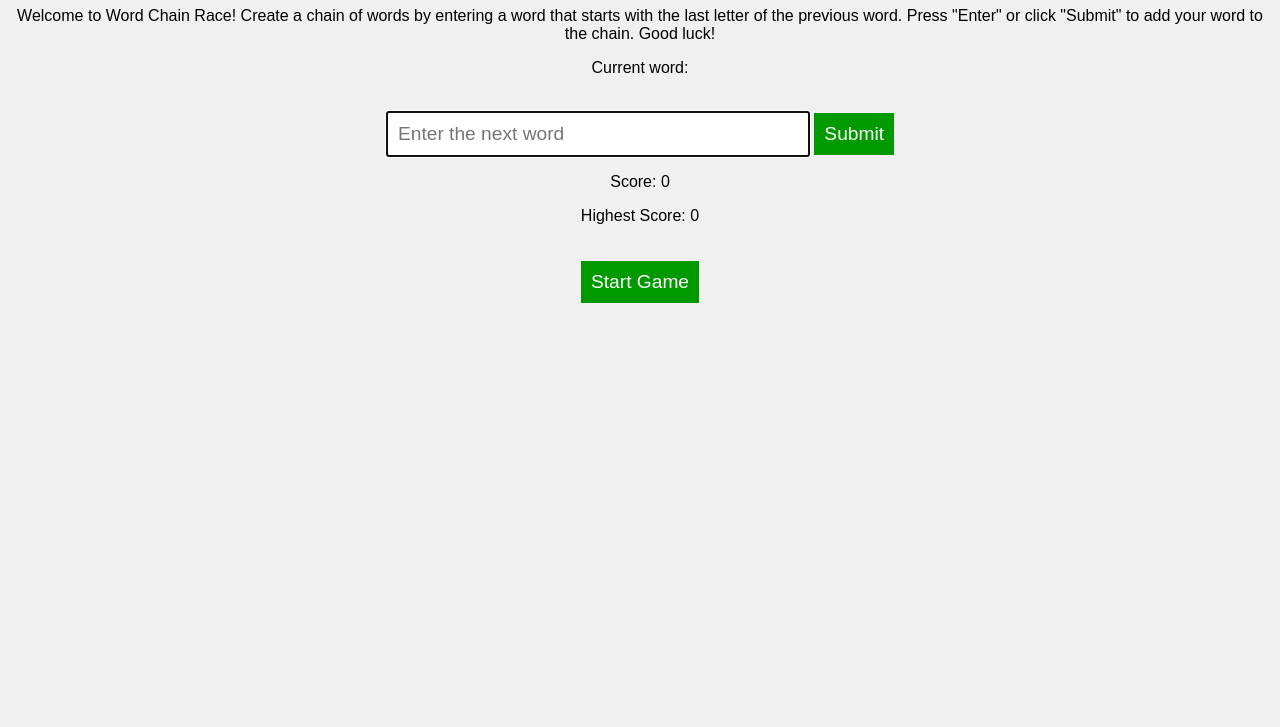
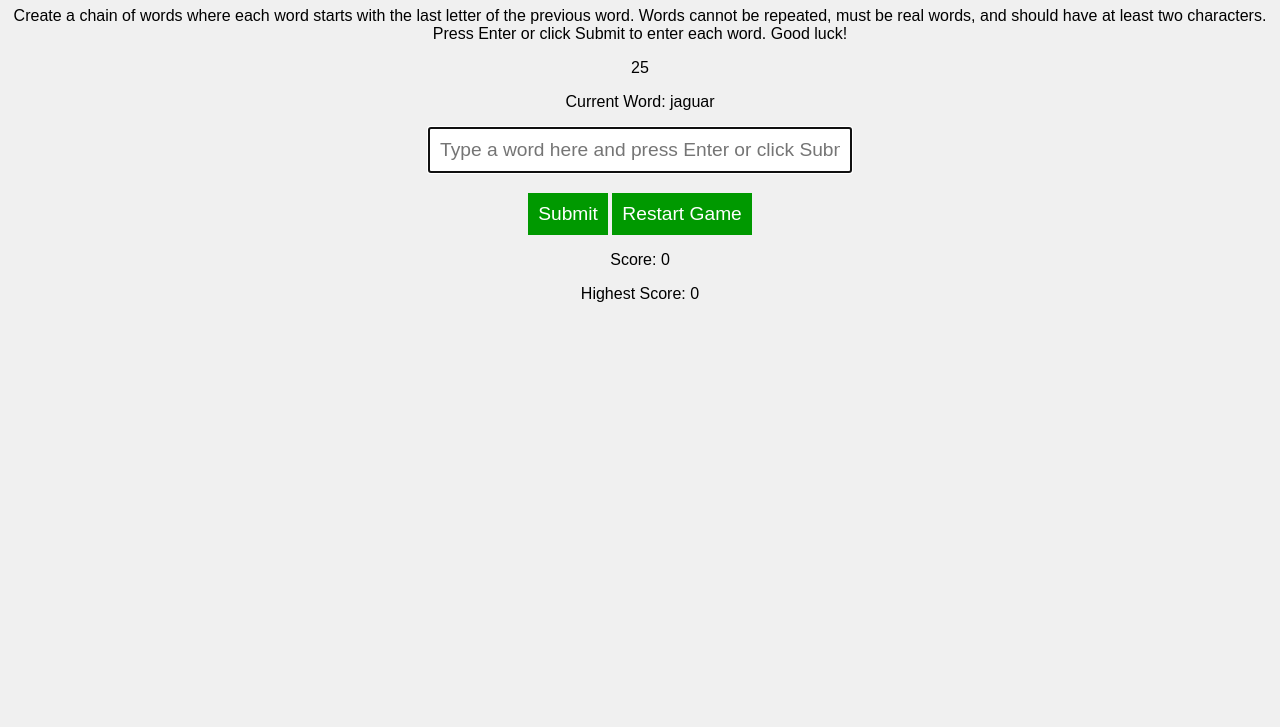
Before and after one commit to LittleGamersHub/WordChainGame, a plain HTML site: page index.html in a window 1280 px wide. Shown: the part 73-800 px from the top of the page. Drawn offline with Linux system fonts and the light colour scheme.

Commit message:
Update index.html
added timers

```diff
--- a/index.html
+++ b/index.html
@@ -3,25 +3,27 @@
 <head>
   <meta charset="UTF-8">
   <meta name="viewport" content="width=device-width, initial-scale=1.0">
-  <title>Word Chain Race</title>
+  <title>Word Chain Game</title>
   <link rel="stylesheet" href="styles.css">
 </head>
 <body>
-  <h1>Word Chain Race</h1>
-  <p>Welcome to Word Chain Race! Create a chain of words by entering a word that starts with the last letter of the previous word. Press "Enter" or click "Submit" to add your word to the chain. Good luck!</p>
-  <p>Current word: <span id="current-word"></span></p>
-  <input type="text" id="input-word" placeholder="Enter the next word" autofocus>
-
-  <button id="submit-btn" onclick="submitWord()">Submit</button>
-
-
-  <p>Score: <span id="score">0</span></p>
-  <p>Highest Score: <span id="highest-score">0</span></p>
-
-<p id="game-over-message" style="display:none;">Game Over!</p>
-
-
-  <button id="start-game">Start Game</button>
+  <h1>Word Chain Game</h1>
+  <p class="instructions">
+    Create a chain of words where each word starts with the last letter of the previous word. Words cannot be repeated, must be real words, and should have at least two characters. Press Enter or click Submit to enter each word. Good luck!
+  </p>
+  <div class="game-container">
+    <div class="timer" id="timer">30</div>
+    <p class="label">Current Word: <span id="current-word"></span></p>
+    <input type="text" id="input-word" placeholder="Type a word here and press Enter or click Submit">
+    <div class="buttons">
+      <button id="submit-word">Submit</button>
+      <button id="start-game">Restart Game</button>
+    </div>
+    <p class="label">Score: <span id="score">0</span></p>
+    <p class="label">Highest Score: <span id="highest-score">0</span></p>
+    <p id="game-over-message" class="game-over-message"></p>
+  </div>
+  <script src="https://cdn.jsdelivr.net/npm/hunspell-spellchecker@1.0.6/index.js"></script>
   <script src="script.js"></script>
 </body>
 </html>
```
